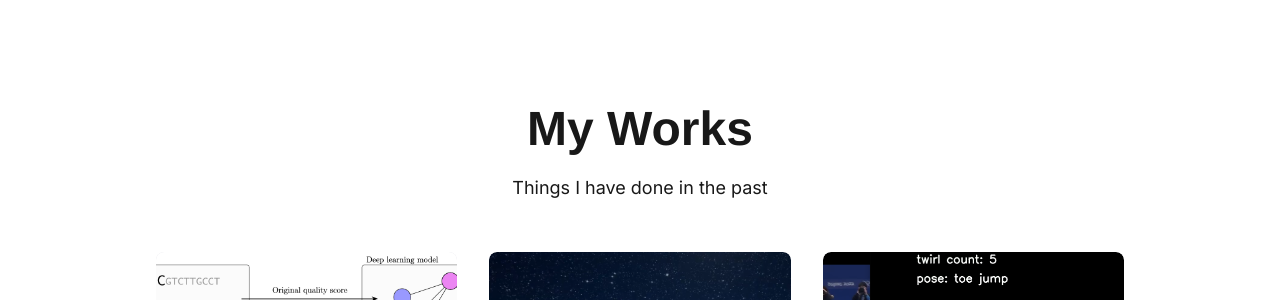
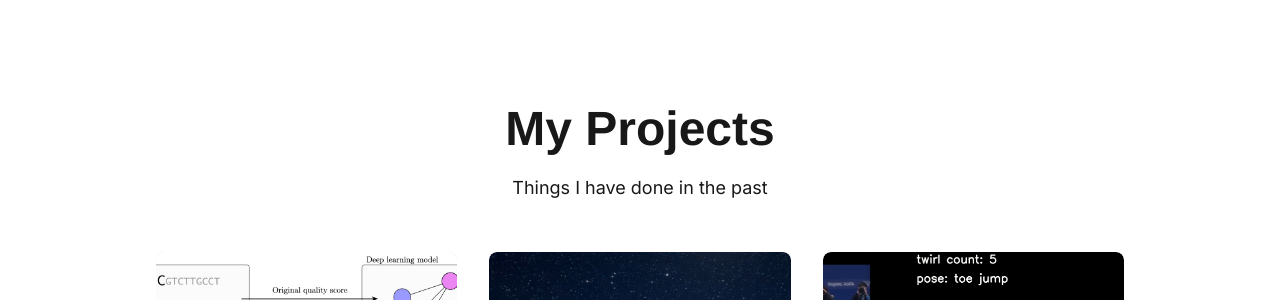
Before and after one commit to lorewar2/lorewar2.github.io, a Jekyll site: the page built from index.html, in a window 1280 px wide. Shown: the part 933-1233 px from the top of the page. Built offline with Jekyll 4.4.1, drawn with Linux system fonts in a browser that asks for light colours; nearby versions of some CDN libraries; some web fonts are replaced; the list of posts is cut into pages by our own code; comment, search, counter and statistics services are not loaded.

Commit message:
Update settings.yml

```diff
--- a/_data/settings.yml
+++ b/_data/settings.yml
@@ -81,7 +81,7 @@ mailchimp__button__text: Get updates
 #-------------------------------
 # Projects Settings
 projects__settings:
-  projects__title: My Works
+  projects__title: My Projects
   projects__description: Things I have done in the past
 
 
```
